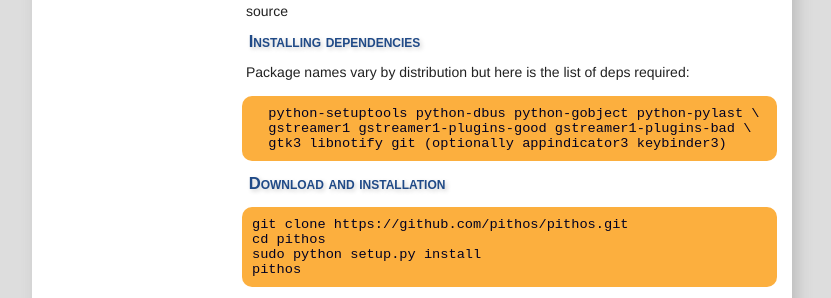
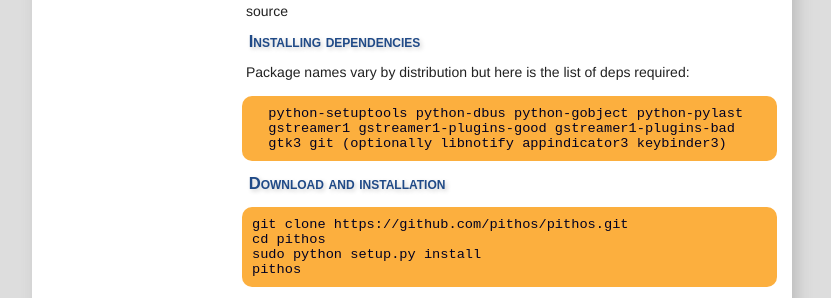
Before and after one commit to pithos/pithos.github.io, a Jekyll site: the page built from index.md, in a window 1280 px wide and 900 px high, scrolled down 1545 px. Shown: the part 229-527 px from the top of the window, without its empty margins (228-1059 px from the left). Built offline with Jekyll 4.4.1, drawn with Linux system fonts in a browser that asks for light colours.

```diff
--- a/index.md
+++ b/index.md
@@ -65,9 +65,9 @@ We hope to have Pithos in RPMFusion for the release of 1.0 but until then you ca
 
 Package names vary by distribution but here is the list of deps required:
 
-      python-setuptools python-dbus python-gobject python-pylast \
-      gstreamer1 gstreamer1-plugins-good gstreamer1-plugins-bad \
-      gtk3 libnotify git (optionally appindicator3 keybinder3)
+      python-setuptools python-dbus python-gobject python-pylast
+      gstreamer1 gstreamer1-plugins-good gstreamer1-plugins-bad
+      gtk3 git (optionally libnotify appindicator3 keybinder3)
 
 #### Download and installation
 
```
